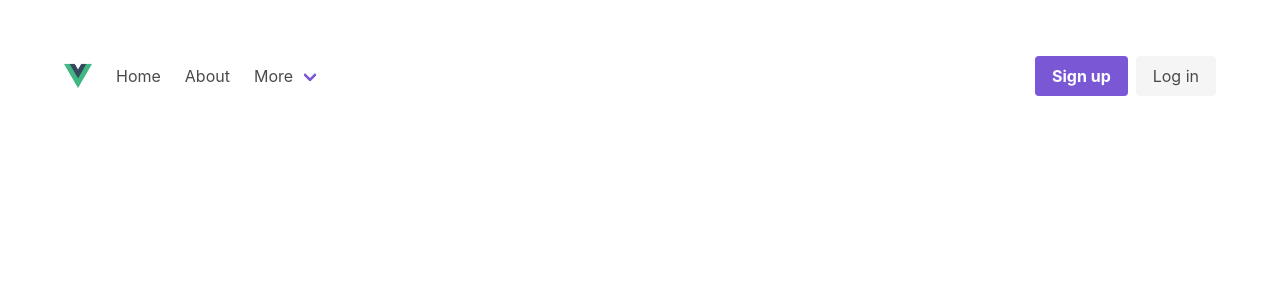
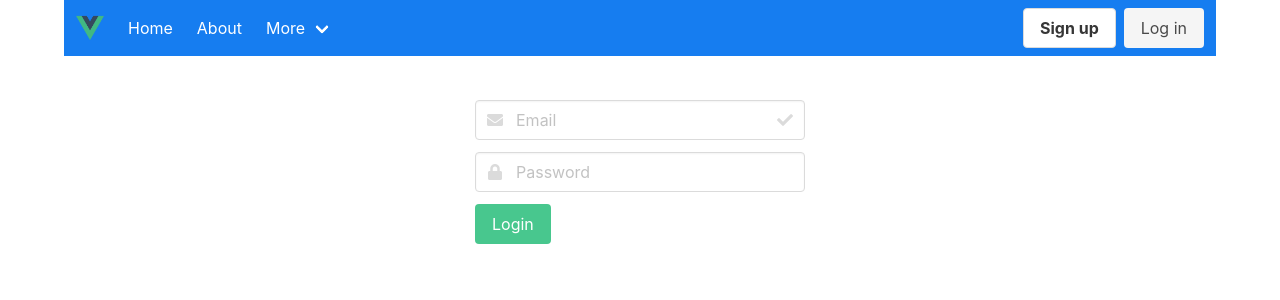
Before and after one commit to jewpaltz/2020Fall, a Vue app in the folder client/: page /login in a window 1280 px wide. Shown: the top 300 px of the page. Built offline with nearby package versions, Linux system fonts and the light colour scheme.

Commit message:
vue routing

```diff
--- a/client/public/index.html
+++ b/client/public/index.html
@@ -7,7 +7,7 @@
     <link rel="icon" href="<%= BASE_URL %>favicon.ico">
     <title><%= htmlWebpackPlugin.options.title %></title>
   </head>
-  <body>
+  <body class="has-navbar-fixed-top">
     <noscript>
       <strong>We're sorry but <%= htmlWebpackPlugin.options.title %> doesn't work properly without JavaScript enabled. Please enable it to continue.</strong>
     </noscript>
--- a/client/src/App.vue
+++ b/client/src/App.vue
@@ -1,10 +1,10 @@
 <template>
-  <section class="section">
-    <div class="container">
+  <div class="">
       <Nav />
-      <router-view/>
-    </div>
-  </section>
+      <div class="container">
+          <router-view/>
+      </div>
+  </div>
 </template>
 
 <script>
--- a/client/src/components/Nav.vue
+++ b/client/src/components/Nav.vue
@@ -1,19 +1,19 @@
 <template>
 
-<nav class="navbar" role="navigation" aria-label="main navigation">
+<nav class="navbar container is-fixed-top is-info" role="navigation" aria-label="main navigation">
   <div class="navbar-brand">
     <a class="navbar-item" href="https://bulma.io">
       <img src="../assets/logo.png" height="28">
     </a>
 
-    <a role="button" class="navbar-burger burger" aria-label="menu" aria-expanded="false" data-target="navbarBasicExample">
+    <a role="button" class="navbar-burger burger" :class="{ 'is-active': isActive }" @click="isActive = !isActive" aria-label="menu" aria-expanded="false" data-target="navbarBasicExample">
       <span aria-hidden="true"></span>
       <span aria-hidden="true"></span>
       <span aria-hidden="true"></span>
     </a>
   </div>
 
-  <div id="navbarBasicExample" class="navbar-menu">
+  <div id="navbarBasicExample" class="navbar-menu "  :class="{ 'is-active': isActive }">
     <div class="navbar-start">
       <router-link to="/"  class="navbar-item" >Home</router-link>
       <router-link to="/about"  class="navbar-item" >About</router-link>
@@ -44,12 +44,12 @@
     <div class="navbar-end">
       <div class="navbar-item">
         <div class="buttons">
-          <a class="button is-primary">
+          <a class="button">
             <strong>Sign up</strong>
           </a>
-          <a class="button is-light">
-            Log in
-          </a>
+            <router-link to="/login"  class="button is-light" >
+                Log in
+            </router-link>
         </div>
       </div>
     </div>
@@ -61,6 +61,12 @@
 
 <script>
 export default {
+  data: ()=> ({
+      isActive: false
+  }),
+  methods: {
+
+  }
 
 }
 </script>
--- a/client/src/router/index.js
+++ b/client/src/router/index.js
@@ -1,15 +1,13 @@
 import Vue from 'vue'
 import VueRouter from 'vue-router'
 import Home from '../views/Home.vue'
+import Login from '../views/Login.vue'
 
 Vue.use(VueRouter)
 
 const routes = [
-  {
-    path: '/',
-    name: 'Home',
-    component: Home
-  },
+  { path: '/', name: 'Home', component: Home },
+  { path: '/login', name: 'Login', component: Login },
   {
     path: '/about',
     name: 'About',
--- /dev/null
+++ b/client/src/views/Login.vue
@@ -0,0 +1,48 @@
+<template>
+
+<div class="level section">
+
+<div class="level-item">
+
+
+    <form>
+        <div class="field">
+        <p class="control has-icons-left has-icons-right">
+            <input class="input" type="email" placeholder="Email">
+            <span class="icon is-small is-left">
+            <i class="fas fa-envelope"></i>
+            </span>
+            <span class="icon is-small is-right">
+            <i class="fas fa-check"></i>
+            </span>
+        </p>
+        </div>
+        <div class="field">
+        <p class="control has-icons-left">
+            <input class="input" type="password" placeholder="Password">
+            <span class="icon is-small is-left">
+            <i class="fas fa-lock"></i>
+            </span>
+        </p>
+        </div>
+        <div class="field">
+        <p class="control">
+            <button class="button is-success">
+            Login
+            </button>
+        </p>
+        </div>
+    </form>
+    </div>
+</div>
+</template>
+
+<script>
+export default {
+
+}
+</script>
+
+<style>
+
+</style>
```
